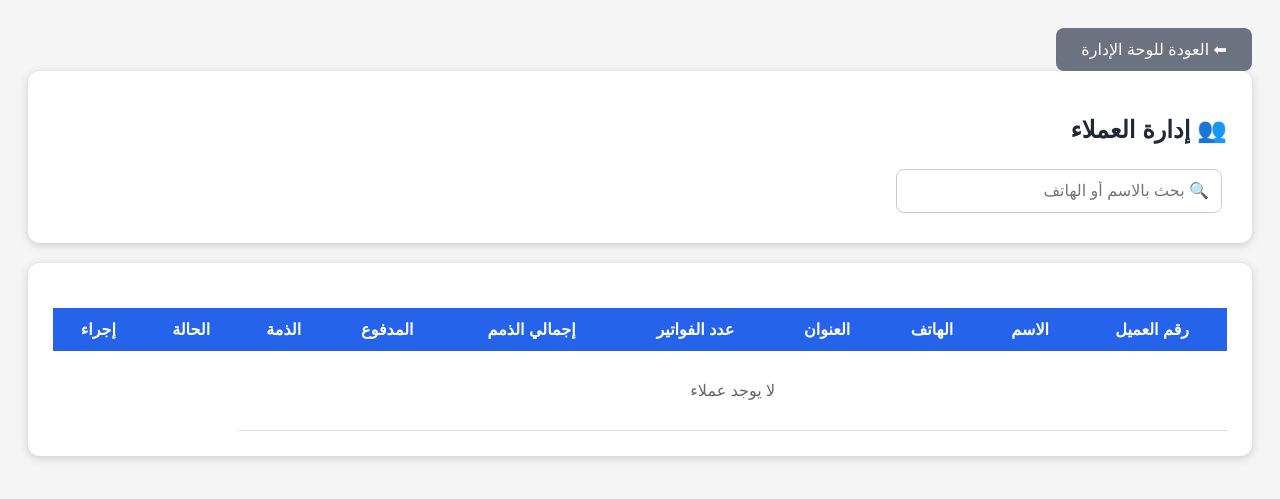
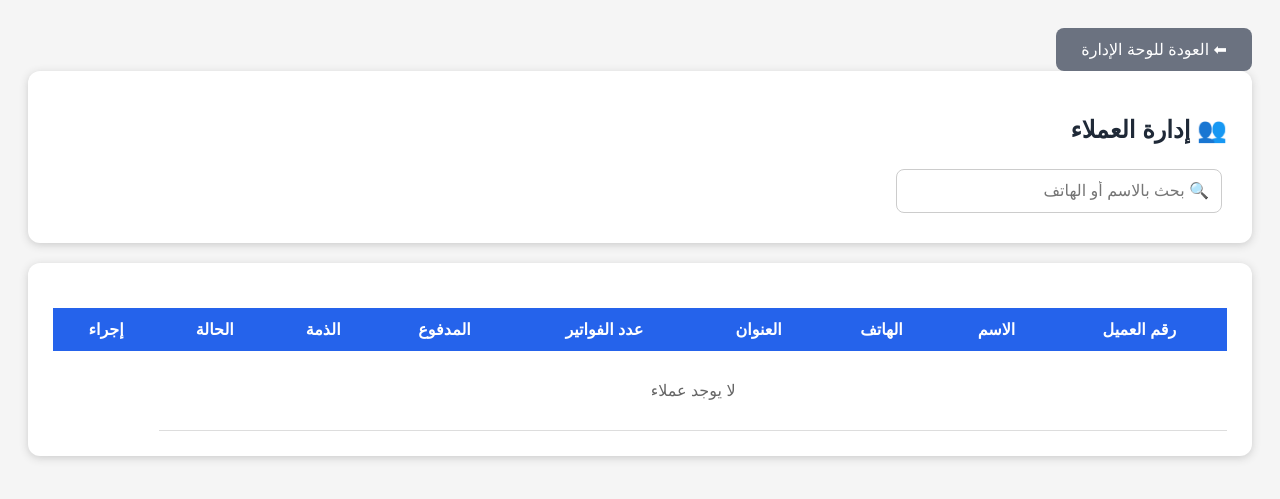
Before and after one commit to bkawash-ops/grecory_web, a Flask app: page /customers in a window 1280 px wide. Shown: the top 499 px of the page. Run offline with Flask 3, Linux system fonts and the light colour scheme; data that the repository does not hold is empty; some libraries are stand-ins or nearby versions.

Commit message:
Update customers.html

```diff
--- a/templates/customers.html
+++ b/templates/customers.html
@@ -208,10 +208,6 @@ onkeyup="searchCustomers()"
 </th>
 
 
-<th>
-إجمالي الذمم
-</th>
-
 
 <th>
 المدفوع
@@ -253,14 +249,6 @@ onkeyup="searchCustomers()"
 <td>
 {{c.invoices}}
 </td>
-
-
-<td class="money">
-
-{{"%.2f"|format(c.debt|float)}} JOD
-
-</td>
-
 
 
 <td class="money">
```
